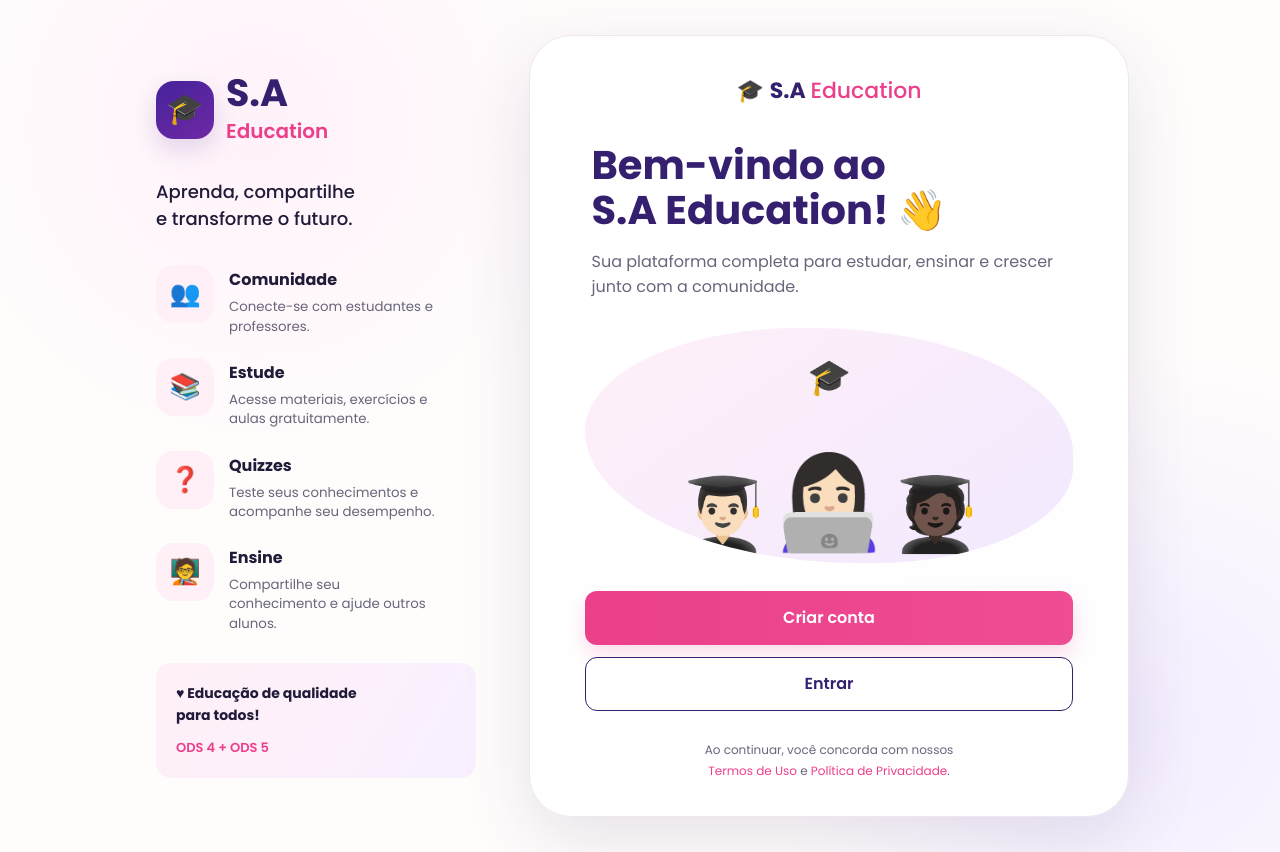
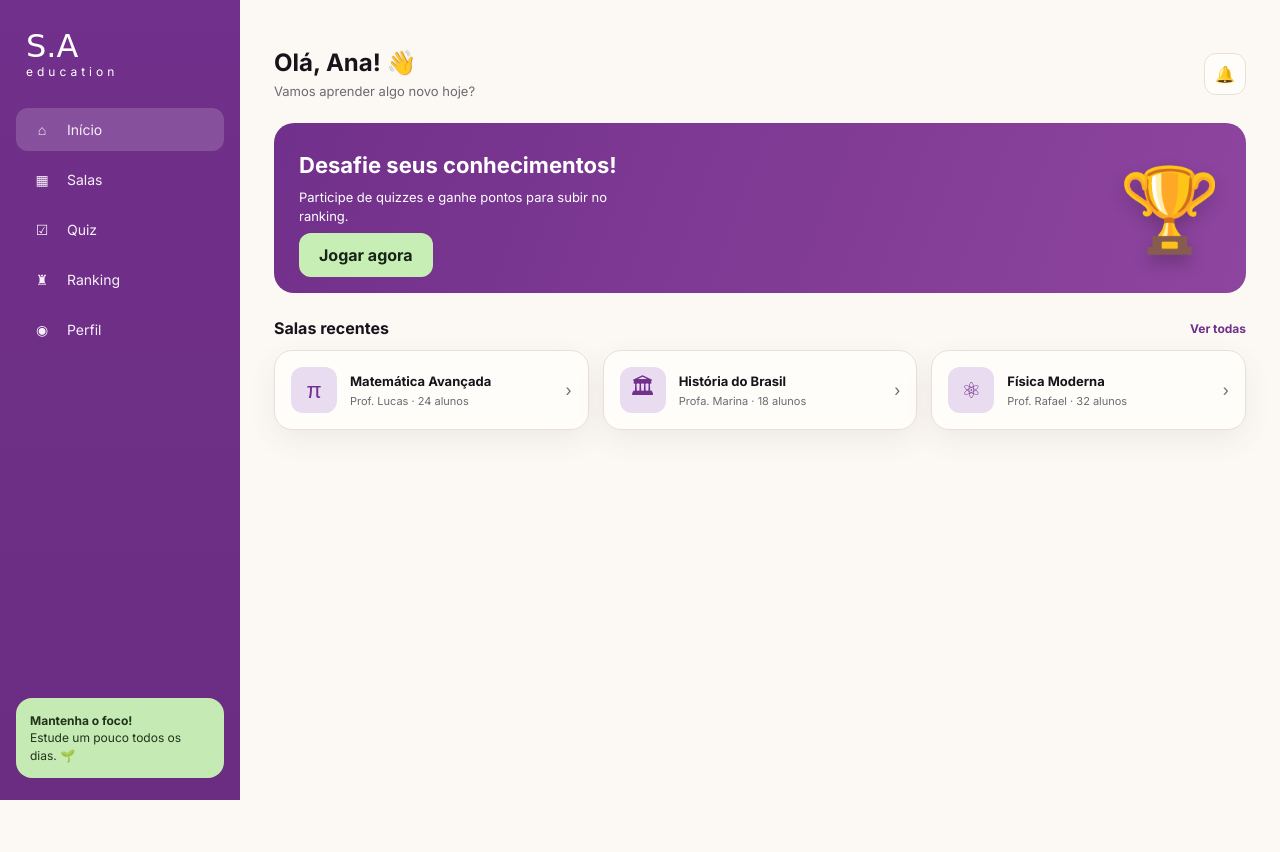
Before and after one commit to Lucas-witch/S.A-Education, a PHP site: page / in a window 1280 px wide. After the commit the page ends 800 px from the top, so only its background shows below. Run offline with PHP 8.4, Linux system fonts and the light colour scheme.

Commit message:
não quero

```diff
--- /dev/null
+++ b/assets/css/style.css
@@ -0,0 +1,272 @@
+@import url('https://fonts.googleapis.com/css2?family=Inter:wght@400;500;600;700;800&display=swap');
+
+:root{
+  --bg:#fcf9f4;
+  --surface:#fffdf9;
+  --purple:#71308b;
+  --purple-2:#8f45a5;
+  --purple-light:#eadcf0;
+  --green:#bfe7a9;
+  --green-strong:#9edb86;
+  --text:#18131b;
+  --muted:#6f6872;
+  --border:#e7e0d9;
+  --shadow:0 10px 28px rgba(78,45,86,.08);
+  --radius:18px;
+}
+
+*{box-sizing:border-box}
+html,body{margin:0;padding:0}
+body{
+  font-family:Inter,Arial,sans-serif;
+  background:var(--bg);
+  color:var(--text);
+}
+a{text-decoration:none;color:inherit}
+button,input,select,textarea{font:inherit}
+button{cursor:pointer}
+
+.app{
+  min-height:100vh;
+  display:flex;
+}
+.sidebar{
+  width:240px;
+  position:fixed;
+  inset:0 auto 0 0;
+  background:linear-gradient(180deg,#71308b 0%,#6a2d82 100%);
+  color:#fff;
+  padding:22px 16px;
+  display:flex;
+  flex-direction:column;
+  z-index:20;
+}
+.logo{
+  font-family:cursive;
+  font-size:32px;
+  line-height:1;
+  padding:8px 10px 30px;
+}
+.logo small{
+  display:block;
+  font-family:Inter,sans-serif;
+  font-size:12px;
+  letter-spacing:4px;
+  margin-top:4px;
+}
+.nav{display:flex;flex-direction:column;gap:7px}
+.nav a{
+  display:flex;align-items:center;gap:13px;
+  padding:13px 14px;
+  border-radius:12px;
+  color:#f8effa;
+  font-size:14px;
+}
+.nav a:hover,.nav a.active{background:rgba(255,255,255,.16)}
+.nav .icon{width:24px;text-align:center}
+.sidebar-tip{
+  margin-top:auto;
+  background:#c6eab3;
+  color:#20331c;
+  padding:14px;
+  border-radius:16px;
+  font-size:12px;
+  line-height:1.45;
+}
+
+.main{
+  width:calc(100% - 240px);
+  margin-left:240px;
+  padding:28px 34px;
+}
+.topbar{
+  display:flex;align-items:center;justify-content:space-between;
+  margin-bottom:24px;
+}
+.topbar h1{font-size:24px;margin:0}
+.topbar p{margin:6px 0 0;color:var(--muted);font-size:13px}
+.top-actions{display:flex;gap:10px}
+.icon-btn{
+  width:42px;height:42px;border:1px solid var(--border);
+  background:var(--surface);border-radius:12px;
+}
+
+.card{
+  background:var(--surface);
+  border:1px solid var(--border);
+  border-radius:var(--radius);
+  box-shadow:var(--shadow);
+}
+.hero{
+  background:linear-gradient(110deg,#71308b,#8e459f);
+  color:#fff;
+  border-radius:20px;
+  padding:25px;
+  min-height:170px;
+  display:flex;align-items:center;justify-content:space-between;
+  overflow:hidden;
+}
+.hero h2{margin:0 0 10px;font-size:22px;max-width:390px}
+.hero p{margin:0 0 18px;max-width:360px;line-height:1.5;font-size:13px}
+.trophy{font-size:82px;filter:drop-shadow(0 8px 8px rgba(0,0,0,.2))}
+.btn{
+  border:0;border-radius:12px;padding:12px 20px;
+  background:var(--purple);color:#fff;font-weight:700;
+}
+.btn.light{background:#c7eeb4;color:#172317}
+.btn.outline{background:transparent;color:var(--purple);border:1px solid var(--purple)}
+.btn.full{width:100%}
+
+.section-title{
+  display:flex;justify-content:space-between;align-items:center;
+  margin:25px 0 12px;
+}
+.section-title h2{font-size:16px;margin:0}
+.section-title a{font-size:12px;color:var(--purple);font-weight:700}
+
+.grid{display:grid;gap:14px}
+.grid-2{grid-template-columns:repeat(2,minmax(0,1fr))}
+.grid-3{grid-template-columns:repeat(3,minmax(0,1fr))}
+.grid-4{grid-template-columns:repeat(4,minmax(0,1fr))}
+
+.room-card{
+  padding:16px;display:flex;align-items:center;gap:13px;
+}
+.room-icon{
+  width:46px;height:46px;border-radius:12px;
+  background:var(--purple-light);color:var(--purple);
+  display:grid;place-items:center;font-size:22px;flex:none;
+}
+.room-card h3{font-size:13px;margin:0 0 5px}
+.room-card p{font-size:11px;color:var(--muted);margin:0}
+.tag{
+  display:inline-block;padding:4px 8px;border-radius:20px;
+  background:#d9f2cd;color:#2b5e20;font-size:10px;margin-top:6px;
+}
+.arrow{margin-left:auto;color:var(--muted)}
+
+.search-row{display:flex;gap:10px;margin-bottom:15px}
+.search{
+  flex:1;position:relative;
+}
+.search input{
+  width:100%;padding:13px 15px 13px 40px;
+  border:1px solid var(--border);border-radius:12px;background:#fff;
+  outline:none;
+}
+.search span{position:absolute;left:14px;top:11px}
+.filters{display:flex;gap:8px;margin-bottom:16px}
+.filter{
+  padding:9px 15px;border:0;border-radius:20px;background:transparent;
+  font-size:12px;font-weight:600;
+}
+.filter.active{background:var(--purple);color:#fff}
+
+.form-card{max-width:650px;margin:0 auto;padding:28px}
+.form-group{margin-bottom:16px}
+.form-group label{display:block;font-size:12px;font-weight:700;margin-bottom:7px}
+.form-control{
+  width:100%;border:1px solid var(--border);border-radius:11px;
+  background:#fff;padding:12px 13px;outline:none;
+}
+textarea.form-control{min-height:100px;resize:vertical}
+
+.room-banner{
+  background:linear-gradient(110deg,#71308b,#9048a5);
+  color:#fff;padding:22px;border-radius:18px;
+  display:flex;gap:16px;align-items:center;
+}
+.room-banner .big-icon{
+  width:62px;height:62px;border-radius:14px;background:#f0e7f3;
+  color:var(--purple);display:grid;place-items:center;font-size:34px;
+}
+.tabs{display:flex;gap:25px;border-bottom:1px solid var(--border);margin-top:18px}
+.tabs a{padding:12px 2px;font-size:12px}
+.tabs a.active{color:var(--purple);font-weight:700;border-bottom:2px solid var(--purple)}
+
+.question{
+  padding:22px;max-width:760px;margin:0 auto;
+}
+.progress{
+  height:7px;background:#e9e4df;border-radius:10px;overflow:hidden;margin:8px 0 22px;
+}
+.progress span{display:block;height:100%;width:22%;background:var(--purple)}
+.question h2{
+  background:var(--purple);color:#fff;border-radius:14px;
+  padding:22px;font-size:18px;
+}
+.option{
+  border:1px solid var(--border);border-radius:12px;padding:14px;
+  margin:9px 0;display:flex;gap:10px;align-items:center;
+}
+.option.correct{background:#c7edb7;border-color:#b4dfa3}
+.letter{
+  width:25px;height:25px;border-radius:50%;background:#eadff0;
+  display:grid;place-items:center;font-size:11px;font-weight:700;
+}
+
+.profile{
+  display:flex;gap:18px;align-items:center;
+}
+.avatar{
+  width:72px;height:72px;border-radius:50%;background:#eadcf0;
+  display:grid;place-items:center;font-size:38px;
+}
+.stats{
+  display:grid;grid-template-columns:repeat(3,1fr);gap:1px;
+  background:rgba(255,255,255,.3);border-radius:12px;overflow:hidden;
+}
+.stat{padding:14px;text-align:center;background:var(--purple);color:#fff}
+.stat strong{display:block;font-size:18px}.stat span{font-size:10px}
+
+.rank-row{
+  display:flex;align-items:center;gap:13px;padding:12px 15px;
+  border-bottom:1px solid var(--border);
+}
+.rank-num{width:24px;font-weight:800;color:var(--muted)}
+.rank-avatar{width:38px;height:38px;border-radius:50%;background:#eadcf0;display:grid;place-items:center}
+.rank-points{margin-left:auto;font-size:12px;color:var(--muted)}
+
+.login-page{
+  min-height:100vh;display:grid;place-items:center;
+  padding:25px;background:var(--bg);
+}
+.login-wrap{
+  width:min(930px,100%);display:grid;grid-template-columns:1fr 1fr;
+  background:#fff;border:1px solid var(--border);border-radius:28px;
+  overflow:hidden;box-shadow:var(--shadow);
+}
+.brand-side{
+  padding:45px;background:linear-gradient(160deg,#fffdf9,#f4e9f5);
+  display:flex;flex-direction:column;justify-content:center;align-items:center;text-align:center;
+}
+.brand-logo{font-family:cursive;color:var(--purple);font-size:74px}
+.brand-logo small{font-family:Inter,sans-serif;display:block;font-size:16px;letter-spacing:7px;margin-top:-12px}
+.wave{font-size:55px;margin-top:25px}
+.auth{padding:45px}
+.auth h1{margin:0 0 8px;font-size:22px}.auth p{color:var(--muted);font-size:12px}
+.auth .form-group{margin-top:18px}
+.auth-divider{display:flex;align-items:center;gap:10px;color:var(--muted);font-size:11px;margin:18px 0}
+.auth-divider:before,.auth-divider:after{content:"";height:1px;background:var(--border);flex:1}
+
+.mobile-nav{display:none}
+
+@media(max-width:900px){
+  .sidebar{display:none}
+  .main{width:100%;margin:0;padding:20px 16px 80px}
+  .mobile-nav{
+    display:flex;position:fixed;left:0;right:0;bottom:0;height:64px;
+    background:#fff;border-top:1px solid var(--border);z-index:30;
+    justify-content:space-around;align-items:center;
+  }
+  .mobile-nav a{font-size:10px;text-align:center;color:var(--muted)}
+  .mobile-nav a.active{color:var(--purple);font-weight:700}
+  .grid-4{grid-template-columns:repeat(2,minmax(0,1fr))}
+  .grid-3{grid-template-columns:1fr}
+}
+@media(max-width:650px){
+  .login-wrap{grid-template-columns:1fr}
+  .brand-side{padding:28px}.brand-logo{font-size:58px}.auth{padding:28px}
+  .grid-2{grid-template-columns:1fr}
+  .hero{min-height:150px}.trophy{font-size:60px}
+}
--- /dev/null
+++ b/assets/js/app.js
@@ -0,0 +1,14 @@
+document.addEventListener('DOMContentLoaded', () => {
+  document.querySelectorAll('[data-menu]').forEach(btn => {
+    btn.addEventListener('click', () => {
+      document.querySelector('.sidebar')?.classList.toggle('open');
+    });
+  });
+
+  document.querySelectorAll('[data-filter]').forEach(btn => {
+    btn.addEventListener('click', () => {
+      document.querySelectorAll('[data-filter]').forEach(b => b.classList.remove('active'));
+      btn.classList.add('active');
+    });
+  });
+});
--- /dev/null
+++ b/includes/auth.php
@@ -0,0 +1,12 @@
+<?php
+session_start();
+
+if (!isset($_SESSION['usuario'])) {
+    $_SESSION['usuario'] = [
+        'nome' => 'Ana Clara',
+        'email' => 'ana.clara@email.com',
+        'tipo' => 'Estudante'
+    ];
+}
+?>
+alterar
--- /dev/null
+++ b/includes/data.php
@@ -0,0 +1,22 @@
+<?php
+$salas = [
+    ['nome'=>'Matemática Básica','prof'=>'Prof. Lucas','alunos'=>25,'materia'=>'Matemática','icone'=>'👥'],
+    ['nome'=>'Química Orgânica','prof'=>'Profa. Juliana','alunos'=>20,'materia'=>'Química','icone'=>'⚗️'],
+    ['nome'=>'Literatura Brasileira','prof'=>'Prof. Felipe','alunos'=>15,'materia'=>'Linguagens','icone'=>'📖'],
+    ['nome'=>'Biologia Celular','prof'=>'Profa. Camila','alunos'=>30,'materia'=>'Biologia','icone'=>'🌿'],
+];
+$recentes = [
+    ['nome'=>'Matemática Avançada','prof'=>'Prof. Lucas','alunos'=>24,'icone'=>'π'],
+    ['nome'=>'História do Brasil','prof'=>'Profa. Marina','alunos'=>18,'icone'=>'🏛'],
+    ['nome'=>'Física Moderna','prof'=>'Prof. Rafael','alunos'=>32,'icone'=>'⚛'],
+];
+$ranking = [
+    ['nome'=>'Ana Clara','pontos'=>2450,'pos'=>1,'avatar'=>'👩🏻'],
+    ['nome'=>'Lucas','pontos'=>2100,'pos'=>2,'avatar'=>'👨🏻'],
+    ['nome'=>'Marina','pontos'=>1890,'pos'=>3,'avatar'=>'👩🏽'],
+    ['nome'=>'Rafael','pontos'=>1750,'pos'=>4,'avatar'=>'👨🏽'],
+    ['nome'=>'João','pontos'=>1600,'pos'=>5,'avatar'=>'👨🏻'],
+    ['nome'=>'Beatriz','pontos'=>1450,'pos'=>6,'avatar'=>'👩🏻'],
+    ['nome'=>'Felipe','pontos'=>1300,'pos'=>7,'avatar'=>'👨🏻'],
+];
+?>
--- /dev/null
+++ b/includes/footer.php
@@ -0,0 +1,3 @@
+<script src="assets/js/app.js"></script>
+</body>
+</html>
--- /dev/null
+++ b/includes/header.php
@@ -0,0 +1,22 @@
+<?php
+$current = basename($_SERVER['PHP_SELF']);
+?>
+<aside class="sidebar">
+  <a class="logo" href="index.php">S.A<small>education</small></a>
+  <nav class="nav">
+    <a class="<?= $current==='index.php'?'active':'' ?>" href="index.php"><span class="icon">⌂</span>Início</a>
+    <a class="<?= in_array($current,['salas.php','sala.php','criar-sala.php','entrar-sala.php'])?'active':'' ?>" href="salas.php"><span class="icon">▦</span>Salas</a>
+    <a class="<?= $current==='quiz.php'?'active':'' ?>" href="quiz.php"><span class="icon">☑</span>Quiz</a>
+    <a class="<?= $current==='ranking.php'?'active':'' ?>" href="ranking.php"><span class="icon">♜</span>Ranking</a>
+    <a class="<?= $current==='perfil.php'?'active':'' ?>" href="perfil.php"><span class="icon">◉</span>Perfil</a>
+  </nav>
+  <div class="sidebar-tip"><strong>Mantenha o foco!</strong><br>Estude um pouco todos os dias. 🌱</div>
+</aside>
+
+<nav class="mobile-nav">
+  <a class="<?= $current==='index.php'?'active':'' ?>" href="index.php">⌂<br>Início</a>
+  <a class="<?= in_array($current,['salas.php','sala.php'])?'active':'' ?>" href="salas.php">▦<br>Salas</a>
+  <a class="<?= $current==='quiz.php'?'active':'' ?>" href="quiz.php">☑<br>Quiz</a>
+  <a class="<?= $current==='ranking.php'?'active':'' ?>" href="ranking.php">♜<br>Ranking</a>
+  <a class="<?= $current==='perfil.php'?'active':'' ?>" href="perfil.php">◉<br>Perfil</a>
+</nav>
--- a/index.php
+++ b/index.php
@@ -1,65 +1,9 @@
-<?php
-declare(strict_types=1);
-session_start();
-
-if (isset($_SESSION['usuario_id'])) {
-    header('Location: dashboard.php');
-    exit;
-}
-?>
-<!DOCTYPE html>
-<html lang="pt-BR">
-<head>
-    <meta charset="UTF-8">
-    <meta name="viewport" content="width=device-width, initial-scale=1.0">
-    <title>S.A Education | Bem-vindo</title>
-    <link rel="stylesheet" href="estilo.css">
-</head>
-<body>
-<main class="auth-shell">
-    <section class="brand-side">
-        <div class="logo">
-            <div class="logo-mark">🎓</div>
-            <div><strong>S.A</strong><span>Education</span></div>
-        </div>
-
-        <p class="brand-slogan">Aprenda, compartilhe<br>e transforme o futuro.</p>
-
-        <div class="feature-list">
-            <div class="feature"><b>👥</b><div><strong>Comunidade</strong><small>Conecte-se com estudantes e professores.</small></div></div>
-            <div class="feature"><b>📚</b><div><strong>Estude</strong><small>Acesse materiais, exercícios e aulas gratuitamente.</small></div></div>
-            <div class="feature"><b>❓</b><div><strong>Quizzes</strong><small>Teste seus conhecimentos e acompanhe seu desempenho.</small></div></div>
-            <div class="feature"><b>🧑‍🏫</b><div><strong>Ensine</strong><small>Compartilhe seu conhecimento e ajude outros alunos.</small></div></div>
-        </div>
-
-        <div class="ods-card">
-            <strong>♥ Educação de qualidade<br>para todos!</strong>
-            <span>ODS 4 + ODS 5</span>
-        </div>
-    </section>
-
-    <section class="auth-card welcome-card">
-        <div class="mini-logo">🎓 <strong>S.A <span>Education</span></strong></div>
-
-        <div class="welcome-copy">
-            <h1>Bem-vindo ao<br>S.A Education! 👋</h1>
-            <p>Sua plataforma completa para estudar, ensinar e crescer junto com a comunidade.</p>
-        </div>
-
-        <div class="hero-illustration">
-            <div class="person">👨🏻‍🎓</div>
-            <div class="person center">👩🏻‍💻</div>
-            <div class="person">🧑🏿‍🎓</div>
-            <span class="cap">🎓</span>
-        </div>
-
-        <a class="btn btn-primary" href="cadastro.php">Criar conta</a>
-        <a class="btn btn-outline" href="login.php">Entrar</a>
-
-        <p class="terms">Ao continuar, você concorda com nossos<br>
-            <a href="#">Termos de Uso</a> e <a href="#">Política de Privacidade</a>.
-        </p>
-    </section>
-</main>
-</body>
-</html>
+<?php require 'includes/auth.php'; require 'includes/data.php'; ?>
+<!DOCTYPE html><html lang="pt-BR"><head><meta charset="UTF-8"><meta name="viewport" content="width=device-width,initial-scale=1.0">
+<title>S.A Education — Início</title><link rel="stylesheet" href="assets/css/style.css"></head><body>
+<div class="app"><?php require 'includes/header.php'; ?><main class="main">
+<header class="topbar"><div><h1>Olá, Ana! 👋</h1><p>Vamos aprender algo novo hoje?</p></div><div class="top-actions"><button class="icon-btn">🔔</button></div></header>
+<section class="hero"><div><h2>Desafie seus conhecimentos!</h2><p>Participe de quizzes e ganhe pontos para subir no ranking.</p><a class="btn light" href="quiz.php">Jogar agora</a></div><div class="trophy">🏆</div></section>
+<div class="section-title"><h2>Salas recentes</h2><a href="salas.php">Ver todas</a></div>
+<div class="grid grid-3"><?php foreach($recentes as $r): ?><a class="card room-card" href="sala.php"><div class="room-icon"><?= $r['icone'] ?></div><div><h3><?= $r['nome'] ?></h3><p><?= $r['prof'] ?> · <?= $r['alunos'] ?> alunos</p></div><span class="arrow">›</span></a><?php endforeach; ?></div>
+</main></div><?php require 'includes/footer.php'; ?>
```
Also changed, not shown: cadastro.html (added, +28 -0 lines), cadastro.php (+7 -84 lines), criar-sala.php (added, +12 -0 lines), entrar-sala.php (added, +10 -0 lines), index.html (added, +34 -0 lines), perfil.php (added, +12 -0 lines), quiz.php (added, +12 -0 lines), ranking.php (added, +9 -0 lines), sala.php (added, +10 -0 lines), README.md.
